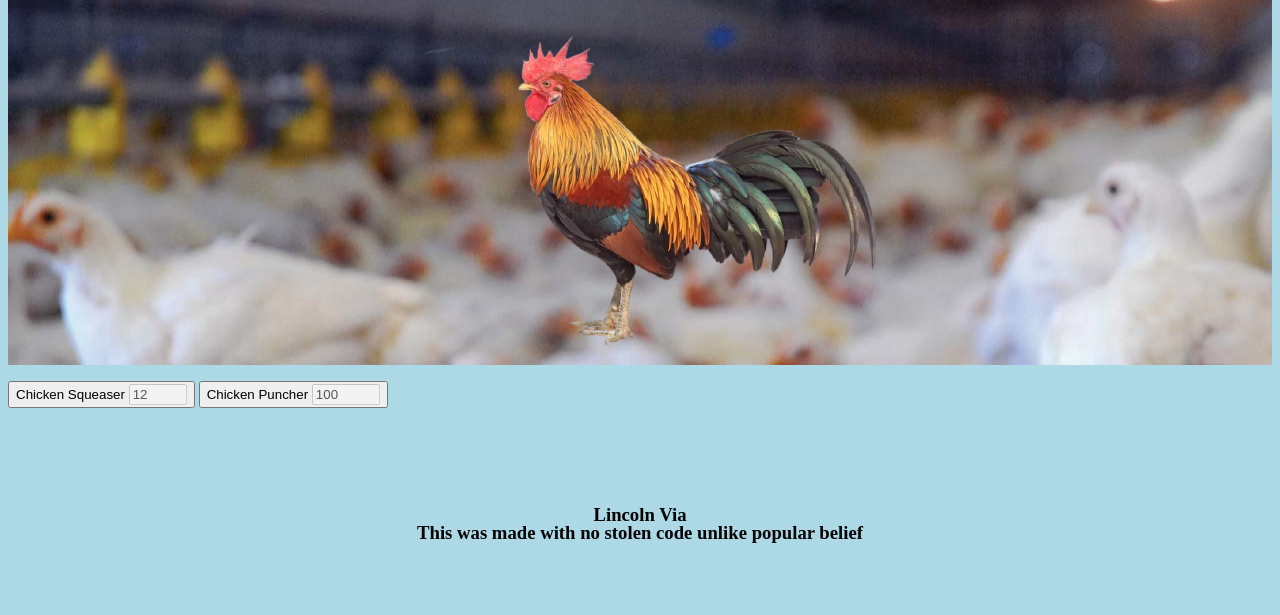
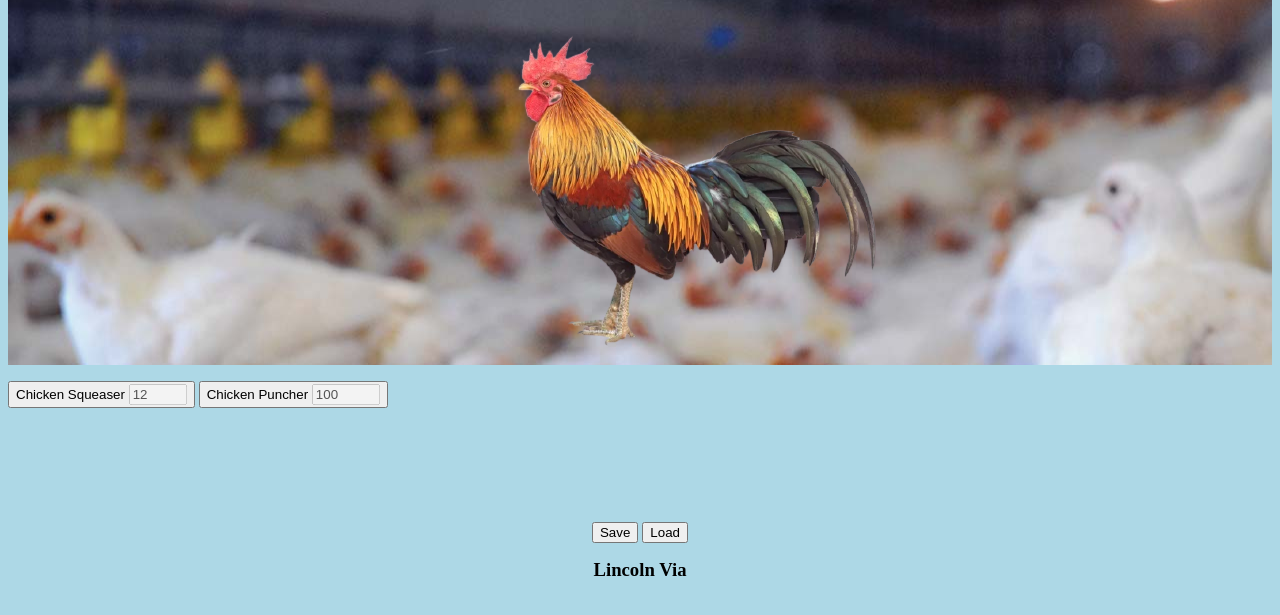
Before and after one commit to LincolnVia/ChickenClicker, a plain HTML site: page index.html in a window 1280 px wide. Shown: the part 123-738 px from the top of the page. Drawn offline with Linux system fonts and the light colour scheme.

Commit message:
Update index.html

```diff
--- a/index.html
+++ b/index.html
@@ -1,12 +1,11 @@
-
 <!DOCTYPE html>
 <html lang="en">
   <head>
-
     <meta charset="UTF-8" />
     <meta name="viewport" content="width=device-width, initial-scale=1.0" />
     <meta http-equiv="X-UA-Compatible" content="ie=edge" />
     <link rel="stylesheet" href="styles.css" />
+
     <script src="Js/Index.js"></script>
     <title>ChickenClicker by Lincoln Via</title>
 
@@ -39,10 +38,10 @@
       </ul>
     </div>
     <!--Game Stuff End-->
-    <h3 id="LincolnVia">Lincoln Via</h3>
-    <h3 id="Credits">
-      This was made with no stolen code unlike popular belief
-    </h3>
-
+    <div id="Credits">
+      <h3 id="LincolnVia">Lincoln Via</h3>
+      <button id="Save" onclick="Save()">Save</button>
+      <button id="Load" onclick="Load()">Load</button>
+    </div>
   </body>
 </html>
```
